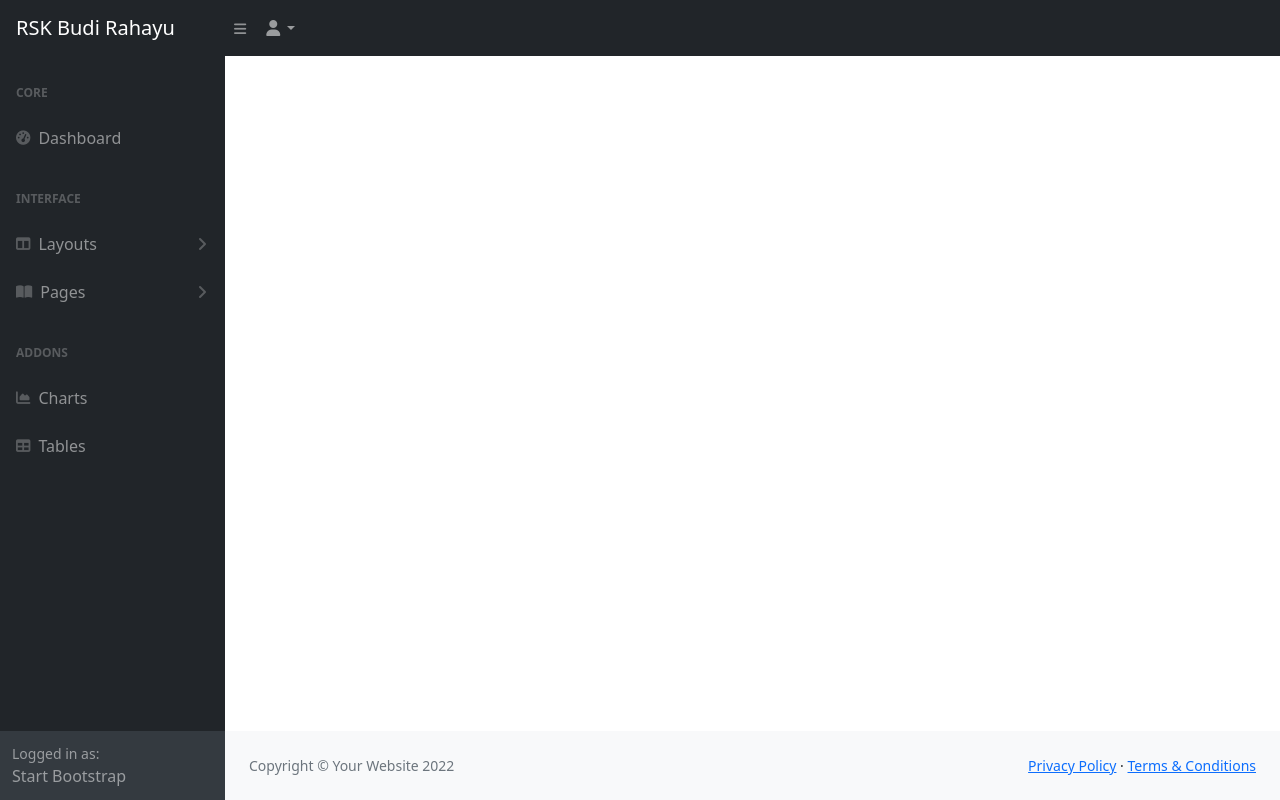
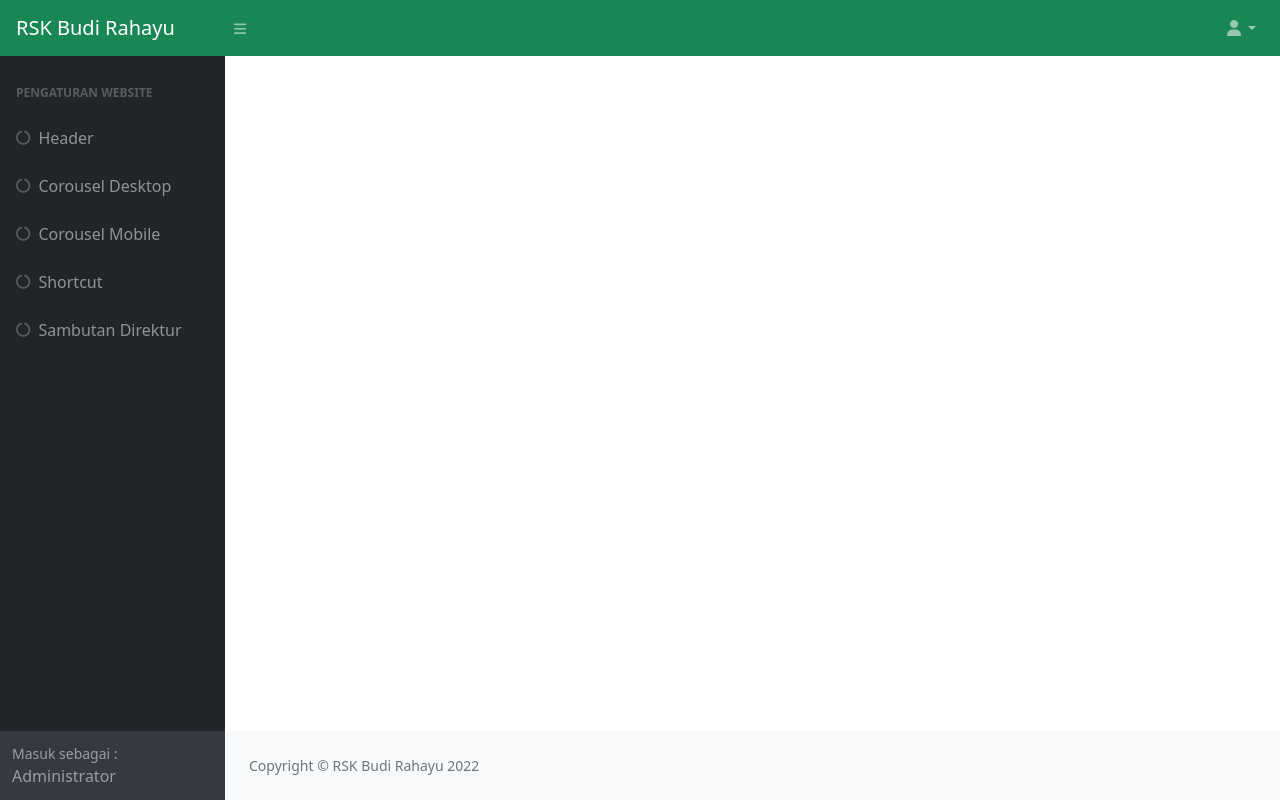
Before and after one commit to krisna-setyawan/web-rs, a CodeIgniter 4 app: template app/Views/admin-layout/template.php in a window 1280 px wide. Run offline with PHP 8.4 and a stand-in for CodeIgniter, Linux system fonts and the light colour scheme; the template is opened without the code that fills it, so the values that code supplies are empty; some libraries are stand-ins or nearby versions.

Commit message:
fix web, side admin

```diff
--- a/app/Config/Routes.php
+++ b/app/Config/Routes.php
@@ -40,6 +40,7 @@ $routes->get('/', 'Home::index');
 
 // ADMIN
 $routes->get('/administrator', 'Admin\Auth::index');
+$routes->get('/header', 'Admin\Header::index');
 
 /*
  * --------------------------------------------------------------------
--- a/app/Views/admin-layout/template.php
+++ b/app/Views/admin-layout/template.php
@@ -18,7 +18,7 @@
 <body class="sb-nav-fixed">
 
     <!-- NAVBAR -->
-    <nav class="sb-topnav navbar navbar-expand navbar-dark bg-dark">
+    <nav class="sb-topnav navbar navbar-expand navbar-dark bg-success">
         <!-- Navbar Brand-->
         <a class="navbar-brand ps-3" href="index.html">RSK Budi Rahayu</a>
 
@@ -26,15 +26,10 @@
         <button class="btn btn-link btn-sm order-1 order-lg-0 me-4 me-lg-0" id="sidebarToggle" href="#!"><i class="fas fa-bars"></i></button>
 
         <!-- Navbar-->
-        <ul class="navbar-nav ms-auto ms-md-0 me-3 me-lg-4">
+        <ul class="navbar-nav ms-auto me-0 me-md-3">
             <li class="nav-item dropdown">
                 <a class="nav-link dropdown-toggle" id="navbarDropdown" href="#" role="button" data-bs-toggle="dropdown" aria-expanded="false"><i class="fas fa-user fa-fw"></i></a>
                 <ul class="dropdown-menu dropdown-menu-end" aria-labelledby="navbarDropdown">
-                    <li><a class="dropdown-item" href="#!">Settings</a></li>
-                    <li><a class="dropdown-item" href="#!">Activity Log</a></li>
-                    <li>
-                        <hr class="dropdown-divider" />
-                    </li>
                     <li><a class="dropdown-item" href="#!">Logout</a></li>
                 </ul>
             </li>
@@ -49,68 +44,32 @@
             <nav class="sb-sidenav accordion sb-sidenav-dark" id="sidenavAccordion">
                 <div class="sb-sidenav-menu">
                     <div class="nav">
-                        <div class="sb-sidenav-menu-heading">Core</div>
-                        <a class="nav-link" href="index.html">
-                            <div class="sb-nav-link-icon"><i class="fas fa-tachometer-alt"></i></div>
-                            Dashboard
+                        <div class="sb-sidenav-menu-heading">Pengaturan Website</div>
+                        <a class="nav-link" href="header">
+                            <div class="sb-nav-link-icon"><i class="fa-solid fa-circle-notch"></i></div>
+                            Header
                         </a>
-                        <div class="sb-sidenav-menu-heading">Interface</div>
-                        <a class="nav-link collapsed" href="#" data-bs-toggle="collapse" data-bs-target="#collapseLayouts" aria-expanded="false" aria-controls="collapseLayouts">
-                            <div class="sb-nav-link-icon"><i class="fas fa-columns"></i></div>
-                            Layouts
-                            <div class="sb-sidenav-collapse-arrow"><i class="fas fa-angle-down"></i></div>
+                        <a class="nav-link" href="corousel-desktop">
+                            <div class="sb-nav-link-icon"><i class="fa-solid fa-circle-notch"></i></div>
+                            Corousel Desktop
                         </a>
-                        <div class="collapse" id="collapseLayouts" aria-labelledby="headingOne" data-bs-parent="#sidenavAccordion">
-                            <nav class="sb-sidenav-menu-nested nav">
-                                <a class="nav-link" href="layout-static.html">Static Navigation</a>
-                                <a class="nav-link" href="layout-sidenav-light.html">Light Sidenav</a>
-                            </nav>
-                        </div>
-                        <a class="nav-link collapsed" href="#" data-bs-toggle="collapse" data-bs-target="#collapsePages" aria-expanded="false" aria-controls="collapsePages">
-                            <div class="sb-nav-link-icon"><i class="fas fa-book-open"></i></div>
-                            Pages
-                            <div class="sb-sidenav-collapse-arrow"><i class="fas fa-angle-down"></i></div>
+                        <a class="nav-link" href="corousel-mobile">
+                            <div class="sb-nav-link-icon"><i class="fa-solid fa-circle-notch"></i></div>
+                            Corousel Mobile
                         </a>
-                        <div class="collapse" id="collapsePages" aria-labelledby="headingTwo" data-bs-parent="#sidenavAccordion">
-                            <nav class="sb-sidenav-menu-nested nav accordion" id="sidenavAccordionPages">
-                                <a class="nav-link collapsed" href="#" data-bs-toggle="collapse" data-bs-target="#pagesCollapseAuth" aria-expanded="false" aria-controls="pagesCollapseAuth">
-                                    Authentication
-                                    <div class="sb-sidenav-collapse-arrow"><i class="fas fa-angle-down"></i></div>
-                                </a>
-                                <div class="collapse" id="pagesCollapseAuth" aria-labelledby="headingOne" data-bs-parent="#sidenavAccordionPages">
-                                    <nav class="sb-sidenav-menu-nested nav">
-                                        <a class="nav-link" href="login.html">Login</a>
-                                        <a class="nav-link" href="register.html">Register</a>
-                                        <a class="nav-link" href="password.html">Forgot Password</a>
-                                    </nav>
-                                </div>
-                                <a class="nav-link collapsed" href="#" data-bs-toggle="collapse" data-bs-target="#pagesCollapseError" aria-expanded="false" aria-controls="pagesCollapseError">
-                                    Error
-                                    <div class="sb-sidenav-collapse-arrow"><i class="fas fa-angle-down"></i></div>
-                                </a>
-                                <div class="collapse" id="pagesCollapseError" aria-labelledby="headingOne" data-bs-parent="#sidenavAccordionPages">
-                                    <nav class="sb-sidenav-menu-nested nav">
-                                        <a class="nav-link" href="401.html">401 Page</a>
-                                        <a class="nav-link" href="404.html">404 Page</a>
-                                        <a class="nav-link" href="500.html">500 Page</a>
-                                    </nav>
-                                </div>
-                            </nav>
-                        </div>
-                        <div class="sb-sidenav-menu-heading">Addons</div>
-                        <a class="nav-link" href="charts.html">
-                            <div class="sb-nav-link-icon"><i class="fas fa-chart-area"></i></div>
-                            Charts
+                        <a class="nav-link" href="shortcut">
+                            <div class="sb-nav-link-icon"><i class="fa-solid fa-circle-notch"></i></div>
+                            Shortcut
                         </a>
-                        <a class="nav-link" href="tables.html">
-                            <div class="sb-nav-link-icon"><i class="fas fa-table"></i></div>
-                            Tables
+                        <a class="nav-link" href="sambutan-dir">
+                            <div class="sb-nav-link-icon"><i class="fa-solid fa-circle-notch"></i></div>
+                            Sambutan Direktur
                         </a>
                     </div>
                 </div>
                 <div class="sb-sidenav-footer">
-                    <div class="small">Logged in as:</div>
-                    Start Bootstrap
+                    <div class="small">Masuk sebagai :</div>
+                    Administrator
                 </div>
             </nav>
         </div>
@@ -127,12 +86,7 @@
             <footer class="py-4 bg-light mt-auto">
                 <div class="container-fluid px-4">
                     <div class="d-flex align-items-center justify-content-between small">
-                        <div class="text-muted">Copyright &copy; Your Website 2022</div>
-                        <div>
-                            <a href="#">Privacy Policy</a>
-                            &middot;
-                            <a href="#">Terms &amp; Conditions</a>
-                        </div>
+                        <div class="text-muted">Copyright &copy; RSK Budi Rahayu 2022</div>
                     </div>
                 </div>
             </footer>
```
Also changed, not shown: app/Controllers/Admin/Header.php (added, +13 -0 lines), app/Views/admin-pages/header.php (added, +11 -0 lines), app/Views/web-pages/home.php (+6 -6 lines).
